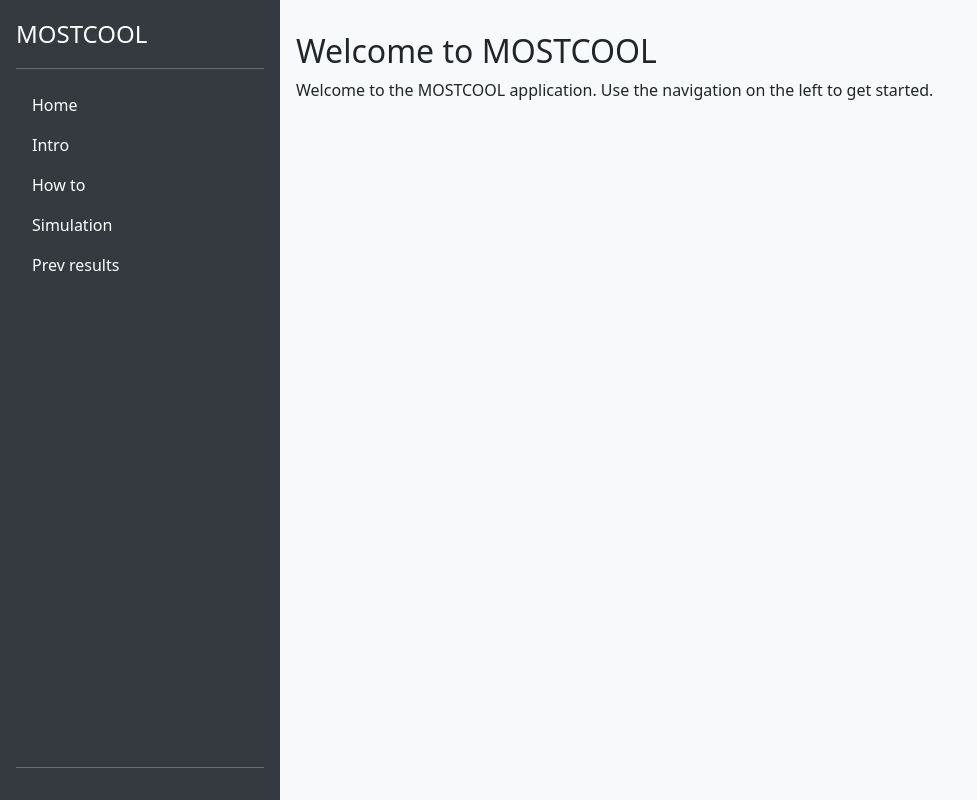
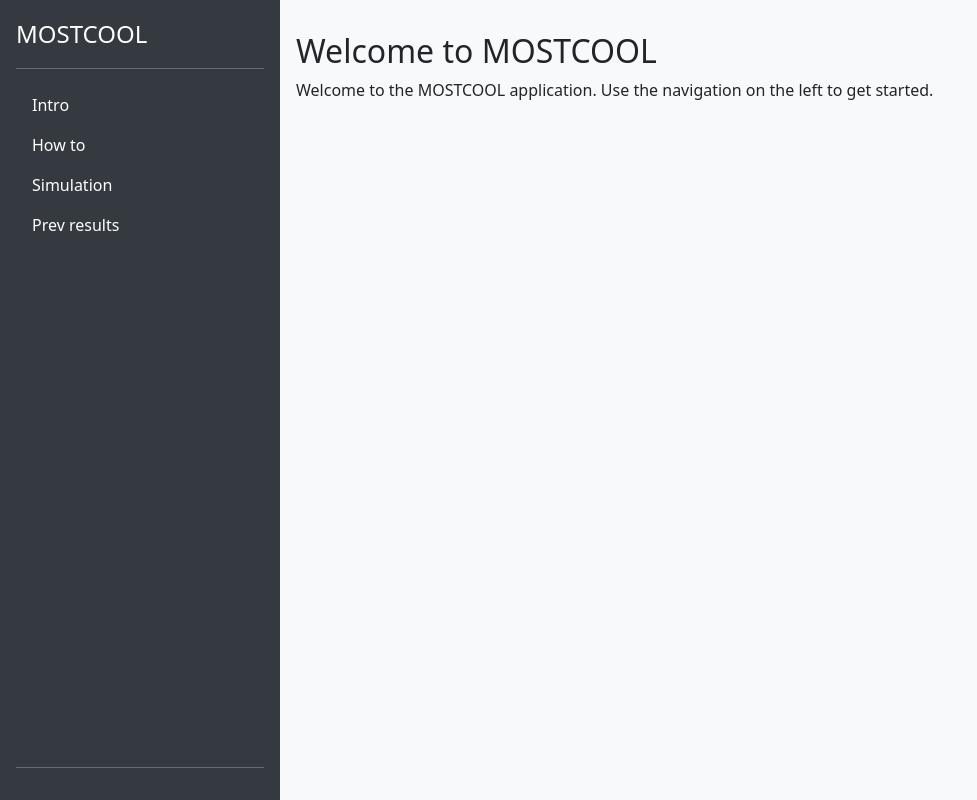
Before and after one commit to NREL/CoolerChips, a Flask app: page / in a window 1280 px wide. Shown: the whole page, without its empty margins (0-977 px from the left). Run offline with Flask 3, Linux system fonts and the light colour scheme.

Commit message:
remove home option

```diff
--- a/EnergyPlusExample/templates/home.html
+++ b/EnergyPlusExample/templates/home.html
@@ -16,11 +16,6 @@
     </a>
     <hr>
     <ul class="nav nav-pills flex-column mb-auto">
-      <li class="nav-item">
-        <a href="/" class="nav-link text-white" aria-current="page">
-          Home
-        </a>
-      </li>
       <li class="nav-item">
         <a href="#" class="nav-link text-white">
           Intro
--- a/EnergyPlusExample/templates/pre-simulation.html
+++ b/EnergyPlusExample/templates/pre-simulation.html
@@ -34,11 +34,6 @@
     </a>
     <hr>
     <ul class="nav nav-pills flex-column mb-auto">
-      <li class="nav-item">
-        <a href="/" class="nav-link text-white" aria-current="page">
-          Home
-        </a>
-      </li>
       <li class="nav-item">
         <a href="/pre-simulation" class="nav-link text-white active">
           Pre-Simulation
--- a/EnergyPlusExample/templates/results.html
+++ b/EnergyPlusExample/templates/results.html
@@ -15,11 +15,6 @@
     </a>
     <hr>
     <ul class="nav nav-pills flex-column mb-auto">
-      <li class="nav-item">
-        <a href="/" class="nav-link text-white" aria-current="page">
-          Home
-        </a>
-      </li>
       <li class="nav-item">
         <a href="/pre-simulation" class="nav-link text-white">
           Pre-Simulation
--- a/EnergyPlusExample/templates/simulation.html
+++ b/EnergyPlusExample/templates/simulation.html
@@ -15,11 +15,6 @@
     </a>
     <hr>
     <ul class="nav nav-pills flex-column mb-auto">
-      <li class="nav-item">
-        <a href="/" class="nav-link text-white" aria-current="page">
-          Home
-        </a>
-      </li>
       <li class="nav-item">
         <a href="{{ url_for('pre_simulation') }}" class="nav-link text-white">
           Pre-Simulation
```
